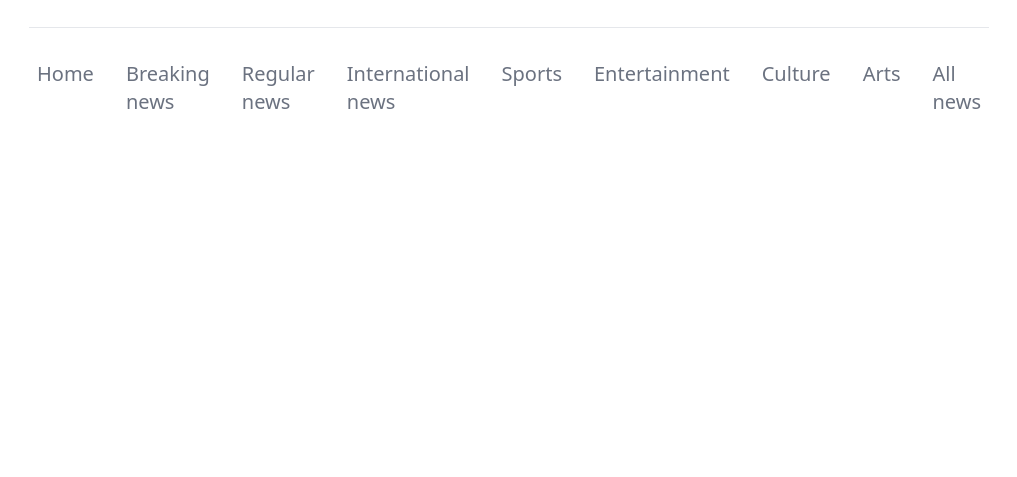
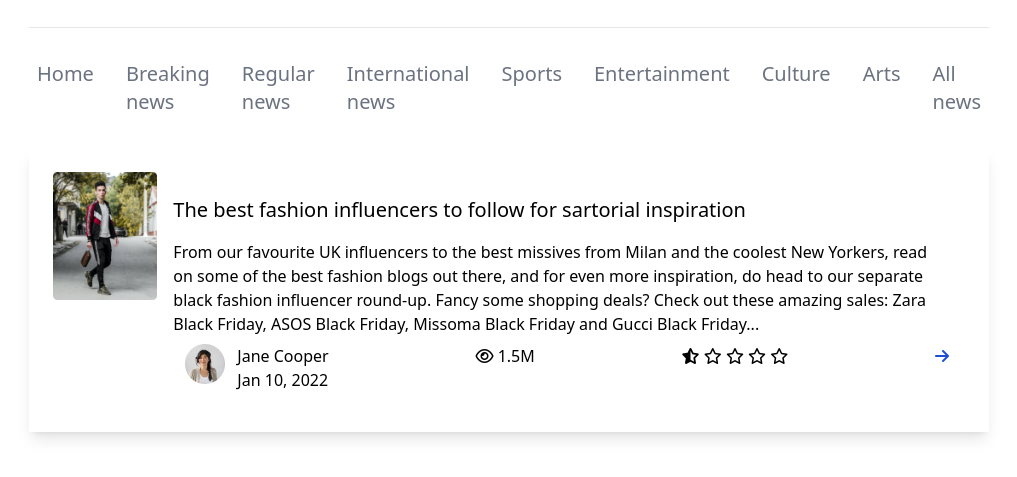
Before and after one commit to ShuvoProgram/news-portal, a plain HTML site: page index.html in a window 1280 px wide. Shown: the part 89-566 px from the top of the page, without its empty margins (131-1148 px from the left). Drawn offline with nearby package versions, Linux system fonts and the light colour scheme.

Commit message:
added news-cards

```diff
--- a/index.html
+++ b/index.html
@@ -1,17 +1,21 @@
 <!DOCTYPE html>
 <html lang="en">
+
 <head>
     <meta charset="UTF-8">
     <meta http-equiv="X-UA-Compatible" content="IE=edge">
     <meta name="viewport" content="width=device-width, initial-scale=1.0">
     <script src="https://cdn.tailwindcss.com"></script>
+    <script src="https://kit.fontawesome.com/7bea648afd.js" crossorigin="anonymous"></script>
     <title>Sk News Portal</title>
 </head>
+
 <body class="mx-40">
     <header class="p-8">
         <nav class="flex justify-between">
             <div class="flex text-xl font-medium">
-                <span class="p-3 bg-blue-700 text-white rounded-lg">SK</span><p class="text-blue-700 p-2">News Portal</p>
+                <span class="p-3 bg-blue-700 text-white rounded-lg">SK</span>
+                <p class="text-blue-700 p-2">News Portal</p>
             </div>
             <div class="text-xl font-medium text-blue-700">
                 <a href="" class="p-3">News</a>
@@ -22,8 +26,8 @@
     <hr>
     <main>
         <!-- news category -->
-        <section class="mx-auto">
-            <ul class="flex text-xl p-4 justify-center text-gray-500">
+        <section class="">
+            <ul class="flex text-xl font-medium p-4 justify-center text-gray-500">
                 <li class="p-4"><a href="">Home</a></li>
                 <li class="p-4"><a href="">Breaking news</a></li>
                 <li class="p-4"><a href="">Regular news</a></li>
@@ -35,6 +39,49 @@
                 <li class="p-4"><a href="">All news</a></li>
             </ul>
         </section>
+        <!-- news box -->
+        <section class="box-border shadow-lg p-6">
+            <div class="flex">
+                <div class="h-10">
+                    <img class="w-96" src="./img/unsplash_EhTcC9sYXsw.png" alt="">
+                </div>
+                <div class="p-4">
+                    <p class="text-xl font-medium py-2">The best fashion influencers to follow for sartorial inspiration</p>
+                    <p class="py-2">From our favourite UK influencers to the best missives from Milan and the coolest New Yorkers,
+                        read on some of the best fashion blogs out there, and for even more inspiration, do head to our
+                        separate black fashion influencer round-up.
+
+                        Fancy some shopping deals? Check out these amazing sales: Zara Black Friday, ASOS Black Friday,
+                        Missoma Black Friday and Gucci Black Friday...</p>
+                        <div class="flex justify-between">
+                            <div class="flex">
+                                <div class="px-3">
+                                    <img src="./img/Rectangle 19.png" alt="">
+                                </div>
+                                <div>
+                                <span>Jane Cooper</span>
+                                <p>Jan 10, 2022 </p>
+                            </div>
+                            </div>
+                            <div>
+                                <i class="fa-regular fa-eye"></i>
+                                <span>1.5M</span>
+                            </div>
+                            <div>
+                                <i class="fa-solid fa-star-half-stroke"></i>
+                                <i class="fa-regular fa-star"></i>
+                                <i class="fa-regular fa-star"></i>
+                                <i class="fa-regular fa-star"></i>
+                                <i class="fa-regular fa-star"></i>
+                            </div>
+                            <div class="text-blue-700 font-bold">
+                                <a href=""><i class="fa-solid fa-arrow-right"></i></a>
+                            </div>
+                        </div>
+                </div>
+            </div>
+        </section>
     </main>
 </body>
+
 </html>
```
Also changed, not shown: img/Rectangle 19.png (added), img/unsplash_EhTcC9sYXsw.png (added).
